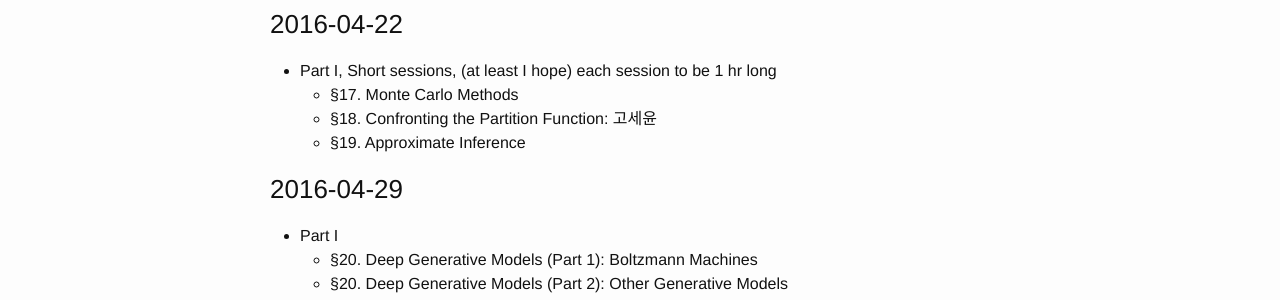
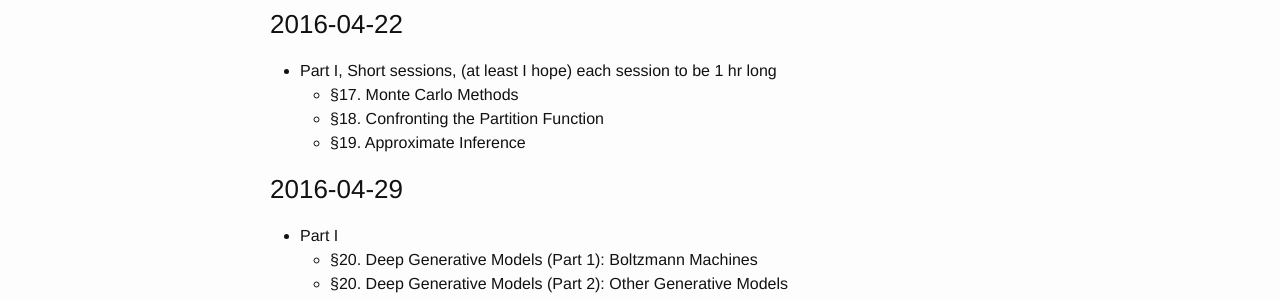
Before and after one commit to snu-stat/dl-seminar, a Jekyll site: the page built from _posts/2016-03-16-schedule.md, in a window 1280 px wide and 900 px high, scrolled down 1489 px. Shown: the part 150-450 px from the top of the window. Built offline with Jekyll 4.4.1, drawn with Linux system fonts in a browser that asks for light colours.

Commit message:
Update 2016-03-16-schedule.md

```diff
--- a/_posts/2016-03-16-schedule.md
+++ b/_posts/2016-03-16-schedule.md
@@ -60,7 +60,7 @@ categories: schedule
 ### 2016-04-22
 * Part I, Short sessions, (at least I hope) each session to be 1 hr long
     * §17. Monte Carlo Methods
-    * §18. Confronting the Partition Function: 고세윤
+    * §18. Confronting the Partition Function
     * §19. Approximate Inference
 
 ### 2016-04-29
```
